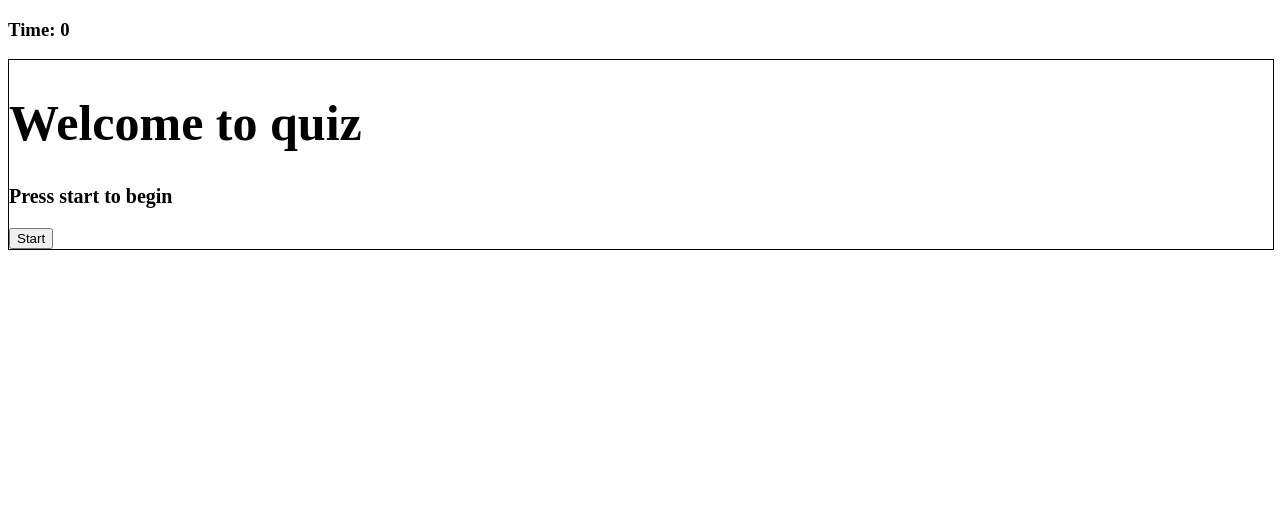
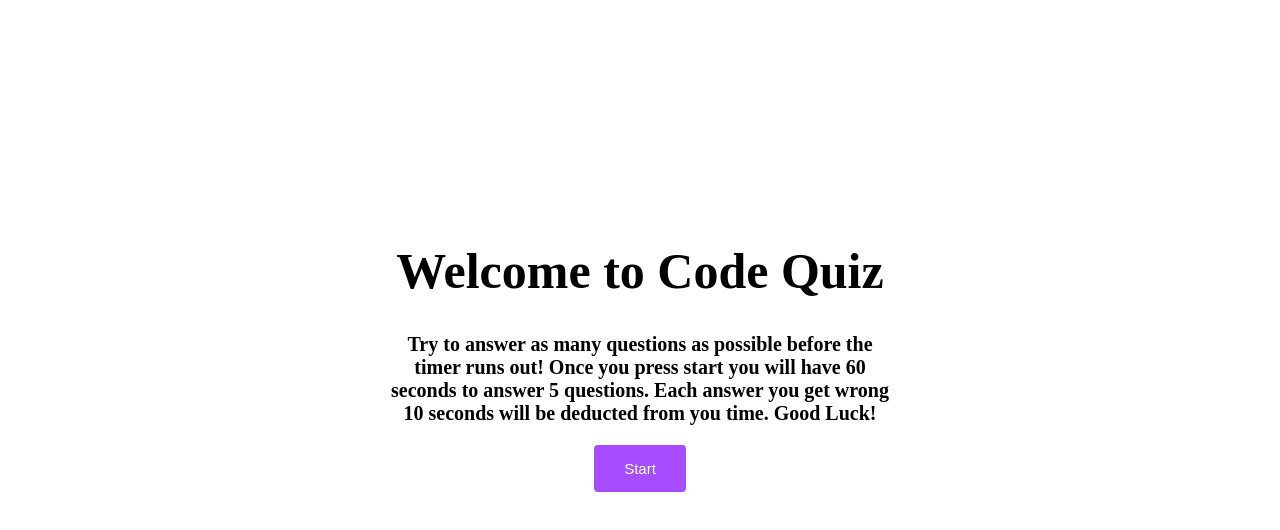
Before and after one commit to ajcuddeback/Coding-Quiz, a plain HTML site: page index.html in a window 1280 px wide. Drawn offline with Linux system fonts and the light colour scheme.

Commit message:
added styles to main page items

```diff
--- a/assets/css/style.css
+++ b/assets/css/style.css
@@ -1,6 +1,18 @@
+* {
+    outline: none;
+}
+
+main {
+    width: 100%;
+    display: flex;
+    justify-content: center;
+}
+
 .main-content {
-    width: 100%;
-    border: 1px solid black;
+    width: 40%;
+    margin-top: 200px;
+    text-align: center;
+    /* border: 1px solid black; */
 }
 
 .welcome-heading {
@@ -9,3 +21,16 @@
 .welcome-rules {
     font-size: 20px;
 }
+.start-btn {
+    padding: 15px 30px;
+    border: none;
+    position: relative;
+    background-color: rgb(166, 77, 255);
+    font-size: 15px;
+    font-weight: 500;
+    color: white;
+    border-radius: 4px;
+}
+.start-btn:active {
+    top: 3px;
+}
--- a/assets/javascript/script.js
+++ b/assets/javascript/script.js
@@ -10,11 +10,11 @@ var startButton = document.createElement("button")
 //styles for variables
 welcomeHeading.className = "welcome-heading";
 welcomeRules.className = "welcome-rules";
-startButton.className = "start-button";
+startButton.className = "start-btn";
 
 //text-content for welcome items
-welcomeHeading.textContent = "Welcome to quiz";
-welcomeRules.textContent = "Press start to begin";
+welcomeHeading.textContent = "Welcome to Code Quiz";
+welcomeRules.textContent = "Try to answer as many questions as possible before the timer runs out! Once you press start you will have 60 seconds to answer 5 questions. Each answer you get wrong 10 seconds will be deducted from you time. Good Luck!";
 startButton.textContent = "Start";
 
 
--- a/index.html
+++ b/index.html
@@ -9,10 +9,9 @@
     </head>
     <body>
 
-        <div class="timer">
-            <h3>Time: <span>0</span></h3>
-        </div>
-        <div class="main-content" id="main-content"></div>
+        <main>
+            <div class="main-content" id="main-content"></div>
+        </main>
         <script src="./assets/javascript/script.js" async defer></script>
     </body>
 </html>
```
